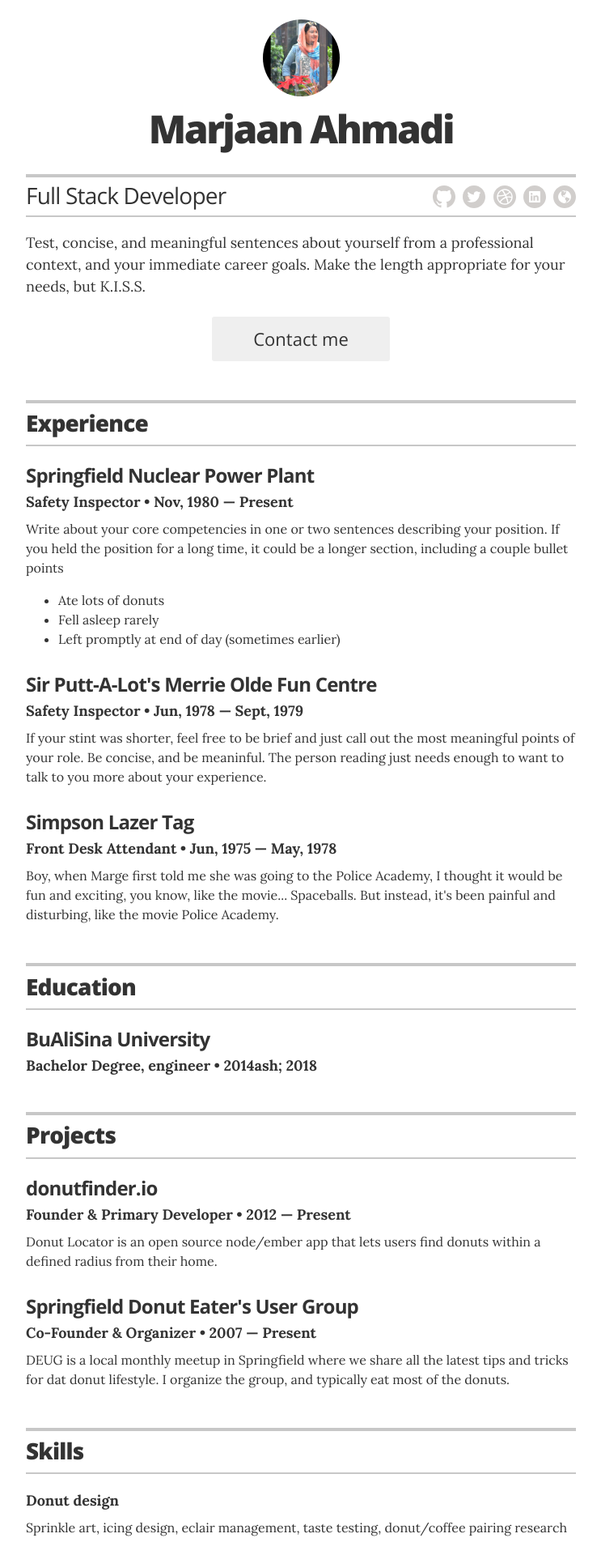
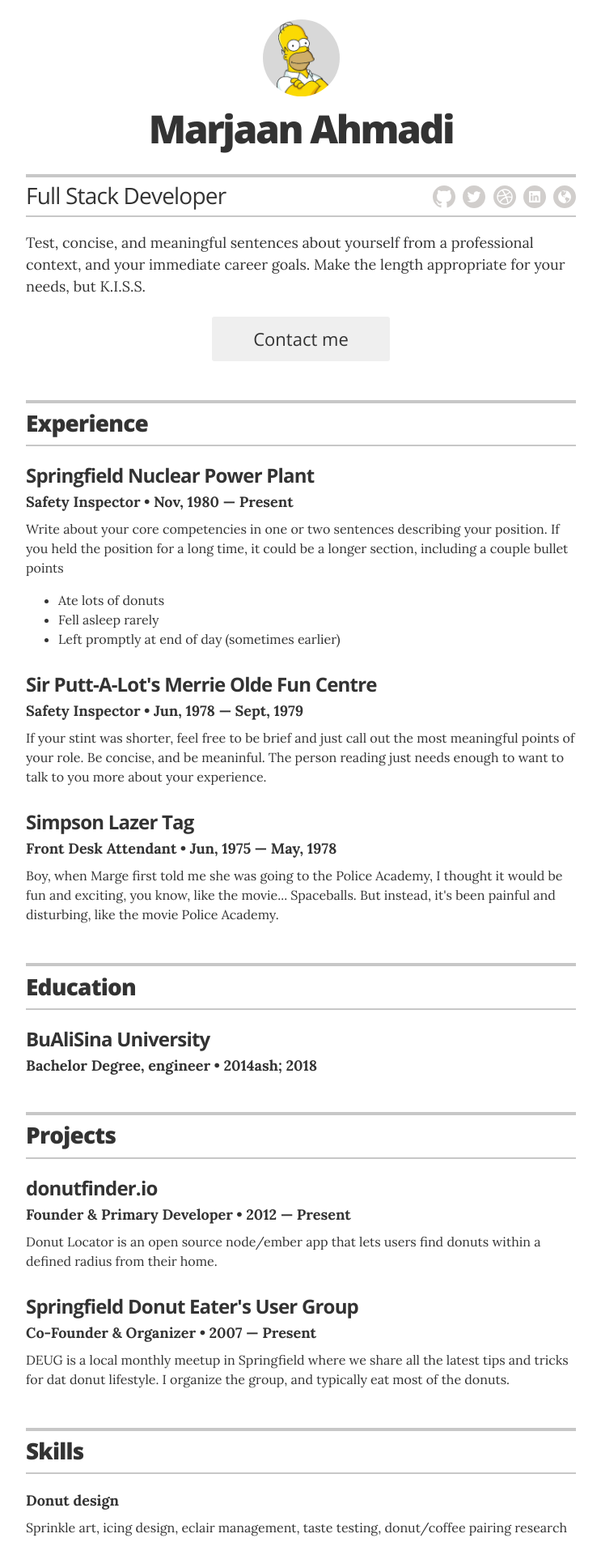
Before and after one commit to MarjaanAhmadi/MarjaanAhmadi.github.io, a Jekyll site: the page built from index.html, in a window 1280 px wide. Shown: the top 1920 px of the page at 81% size, without its empty margins (268-1011 px from the left). Built offline with Jekyll 4.4.1, drawn with Linux system fonts in a browser that asks for light colours.

Commit message:
Update resume.html

```diff
--- a/_layouts/resume.html
+++ b/_layouts/resume.html
@@ -13,7 +13,7 @@
 
         <!-- You can turn off the avatar in _config.yml by setting to false -->
         {% if site.resume_avatar == 'true' %}
-        <img src="images/photo.jpg" alt="my photo" class="avatar no-print" itemprop="image">
+        <img src="images/avatar.jpg" alt="my photo" class="avatar no-print" itemprop="image">
         {% endif %}
 
         <!-- Your name is defined in the _config.yml file -->
```
